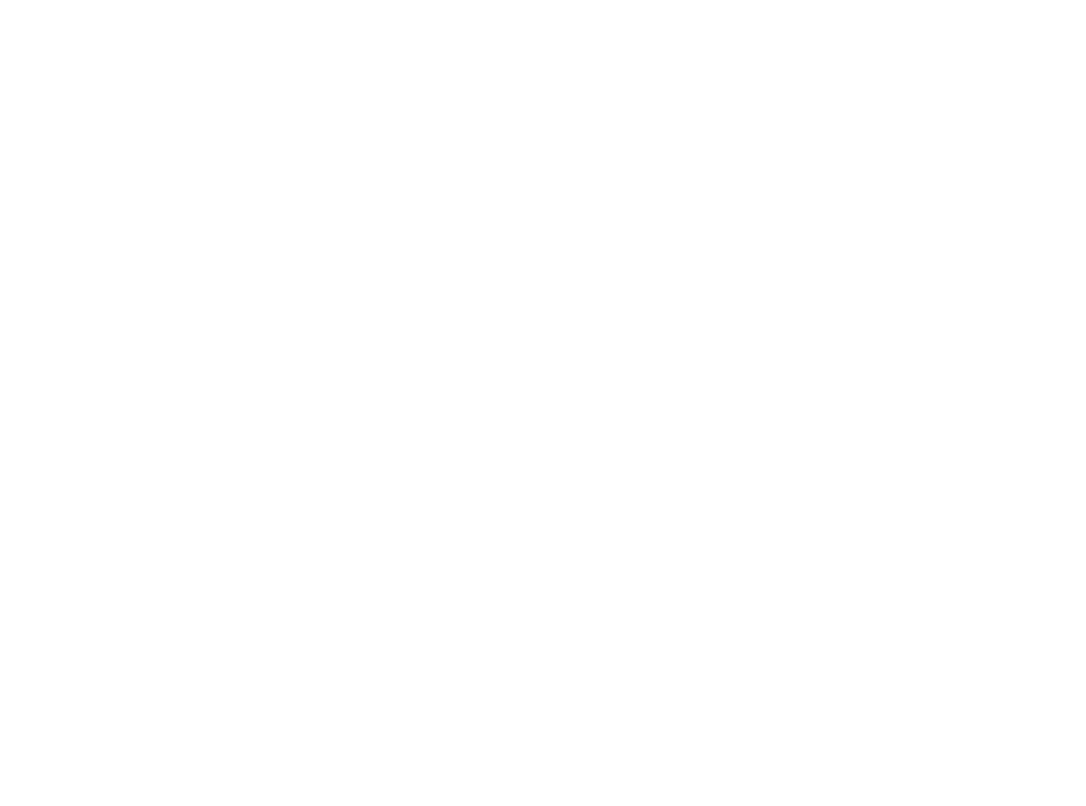
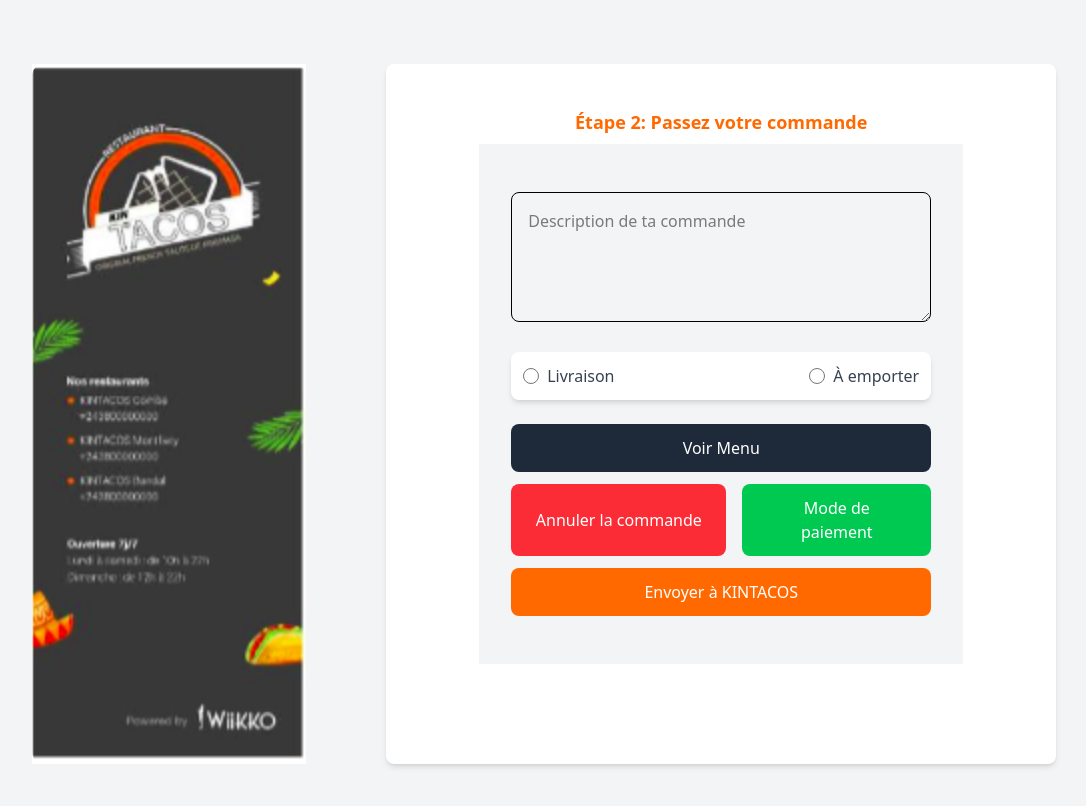
Before and after one commit to Jumvi/commandDesign, a React (Vite) app: page /nouvelle-commande in a window 1280 px wide. Before the commit this address had no page. Shown: the top 806 px of the page, without its empty margins (96-1182 px from the left). Built offline with nearby package versions, Linux system fonts and the light colour scheme.

Commit message:
fix: update route path for CommandSecondPage to /nouvelle-commande

```diff
--- a/src/App.tsx
+++ b/src/App.tsx
@@ -8,7 +8,7 @@
     <Router>
       <Routes>
         <Route path="/" element={<CommandPage />} />
-        <Route path="/command-pass" element={<CommandSecondPage />} />
+        <Route path="/nouvelle-commande" element={<CommandSecondPage />} />
       </Routes>
     </Router>
   );
--- a/src/components/command-form.tsx
+++ b/src/components/command-form.tsx
@@ -180,7 +180,7 @@
 
       <div className="flex justify-end">
         <Link
-          to="/command-pass"
+          to="/nouvelle-commande"
           className="bg-orange-500 text-white py-2 px-6 rounded-lg hover:bg-orange-600 transition-all duration-300 shadow-md"
         >
           Suivant
```
